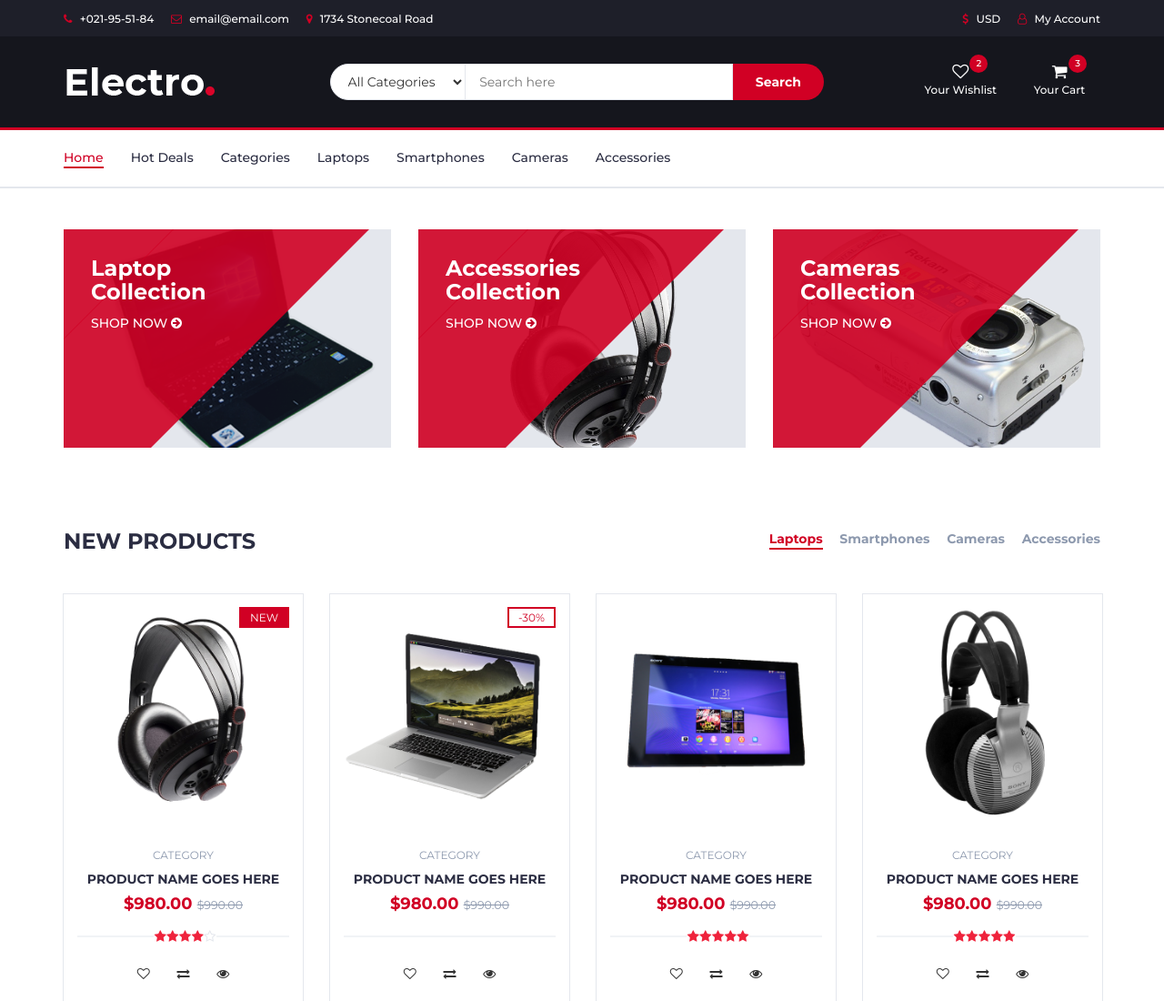
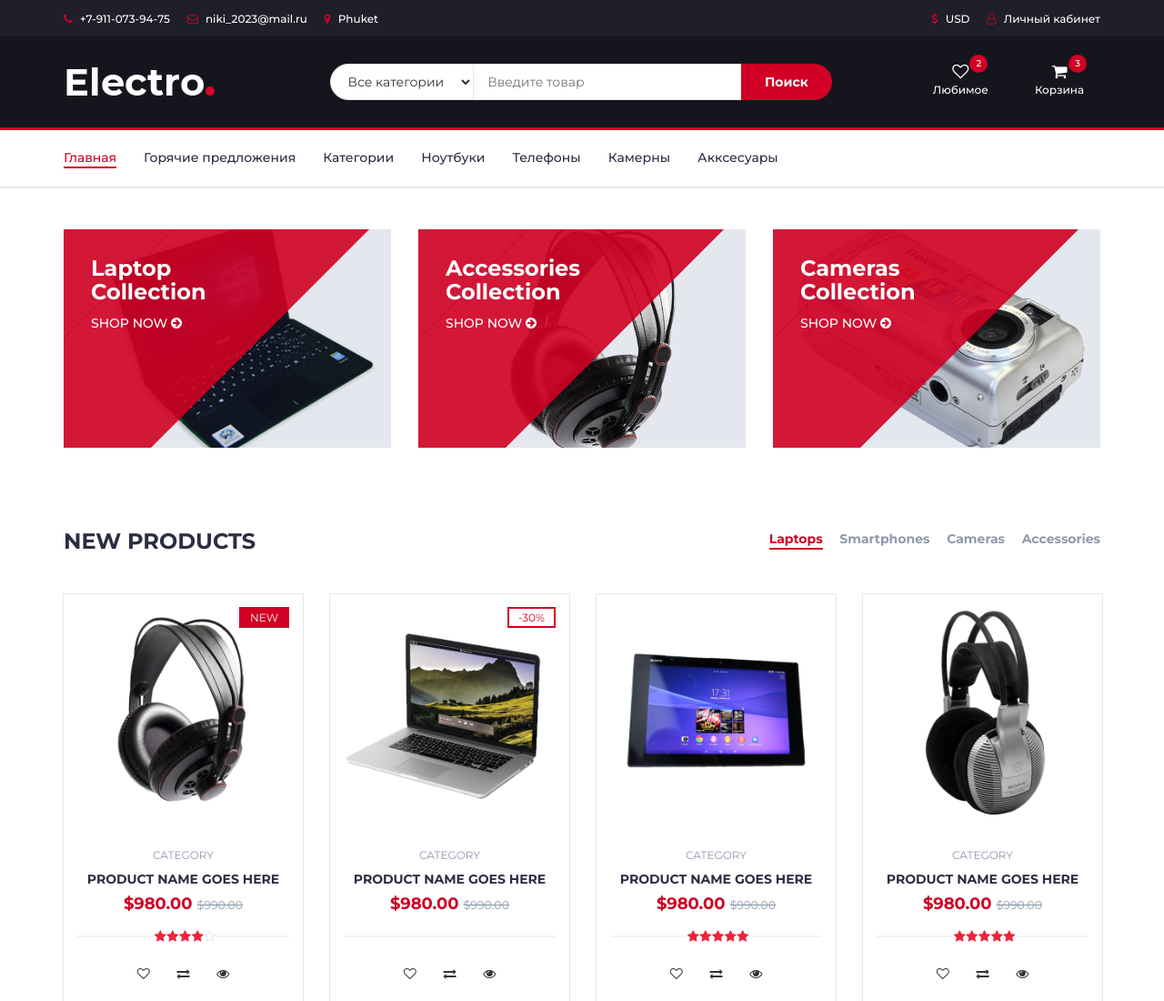
Before and after one commit to HellSir/Curse, a plain HTML site: page index.html in a window 1280 px wide. Shown: the top 1100 px of the page at 91% size. Drawn offline with Linux system fonts and the light colour scheme.

Commit message:
сщьше

```diff
--- a/index.html
+++ b/index.html
@@ -42,13 +42,13 @@
 			<div id="top-header">
 				<div class="container">
 					<ul class="header-links pull-left">
-						<li><a href="#"><i class="fa fa-phone"></i> +021-95-51-84</a></li>
-						<li><a href="#"><i class="fa fa-envelope-o"></i> email@email.com</a></li>
-						<li><a href="#"><i class="fa fa-map-marker"></i> 1734 Stonecoal Road</a></li>
+						<li><a href="#"><i class="fa fa-phone"></i>  +7-911-073-94-75</a></li>
+						<li><a href="#"><i class="fa fa-envelope-o"></i> niki_2023@mail.ru</a></li>
+						<li><a href="#"><i class="fa fa-map-marker"></i> Phuket</a></li>
 					</ul>
 					<ul class="header-links pull-right">
 						<li><a href="#"><i class="fa fa-dollar"></i> USD</a></li>
-						<li><a href="#"><i class="fa fa-user-o"></i> My Account</a></li>
+						<li><a href="#"><i class="fa fa-user-o"></i> Личный кабинет</a></li>
 					</ul>
 				</div>
 			</div>
@@ -75,12 +75,12 @@
 							<div class="header-search">
 								<form>
 									<select class="input-select">
-										<option value="0">All Categories</option>
-										<option value="1">Category 01</option>
-										<option value="1">Category 02</option>
+										<option value="0">Все категории</option>
+										<option value="1">Категория 1</option>
+										<option value="1">Категория 2</option>
 									</select>
-									<input class="input" placeholder="Search here">
-									<button class="search-btn">Search</button>
+									<input class="input" placeholder="Введите товар">
+									<button class="search-btn">Поиск</button>
 								</form>
 							</div>
 						</div>
@@ -93,7 +93,7 @@
 								<div>
 									<a href="#">
 										<i class="fa fa-heart-o"></i>
-										<span>Your Wishlist</span>
+										<span>Любимое</span>
 										<div class="qty">2</div>
 									</a>
 								</div>
@@ -103,7 +103,7 @@
 								<div class="dropdown">
 									<a class="dropdown-toggle" data-toggle="dropdown" aria-expanded="true">
 										<i class="fa fa-shopping-cart"></i>
-										<span>Your Cart</span>
+										<span>Корзина</span>
 										<div class="qty">3</div>
 									</a>
 									<div class="cart-dropdown">
@@ -170,13 +170,13 @@
 				<div id="responsive-nav">
 					<!-- NAV -->
 					<ul class="main-nav nav navbar-nav">
-						<li class="active"><a href="#">Home</a></li>
-						<li><a href="#">Hot Deals</a></li>
-						<li><a href="#">Categories</a></li>
-						<li><a href="#">Laptops</a></li>
-						<li><a href="#">Smartphones</a></li>
-						<li><a href="#">Cameras</a></li>
-						<li><a href="#">Accessories</a></li>
+						<li class="active"><a href="#">Главная</a></li>
+						<li><a href="#">Горячие предложения</a></li>
+						<li><a href="#">Категории</a></li>
+						<li><a href="#">Ноутбуки</a></li>
+						<li><a href="#">Телефоны</a></li>
+						<li><a href="#">Камерны</a></li>
+						<li><a href="#">Акксесуары</a></li>
 					</ul>
 					<!-- /NAV -->
 				</div>
```
Also changed, not shown: store.html (+8 -8 lines).
